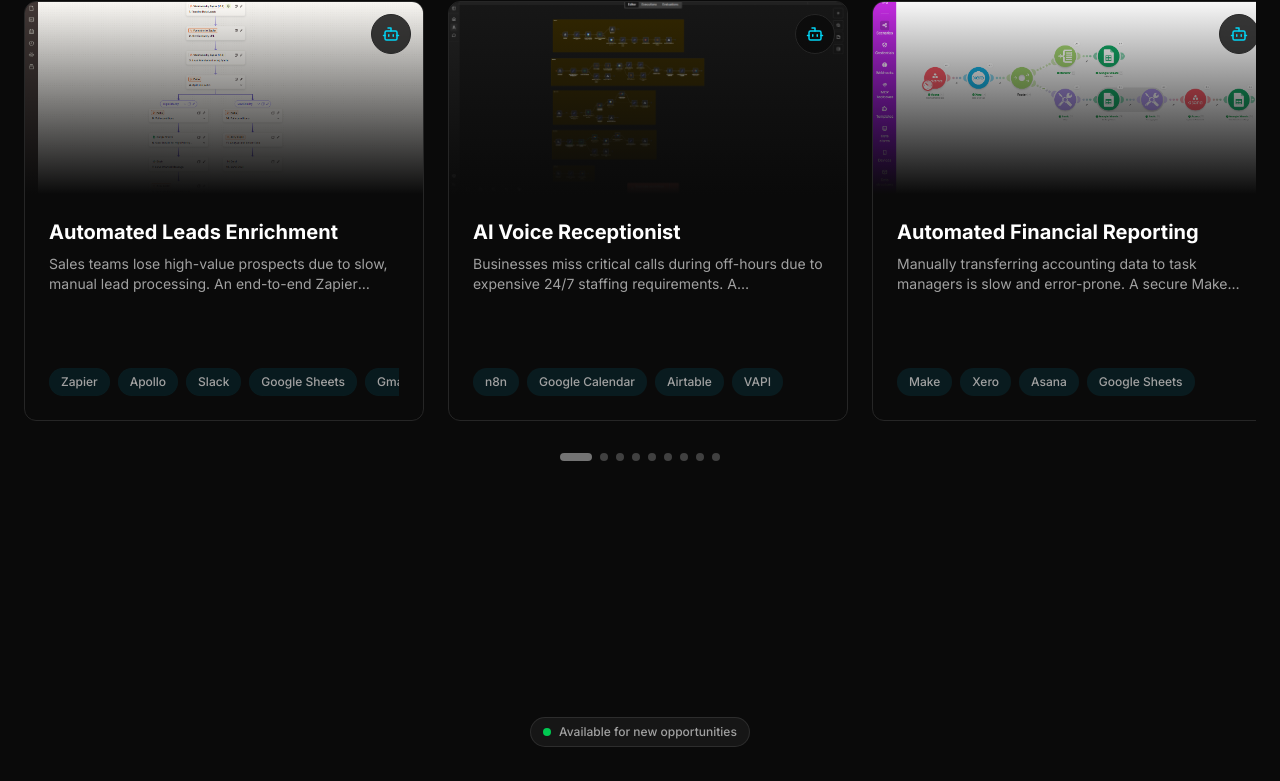
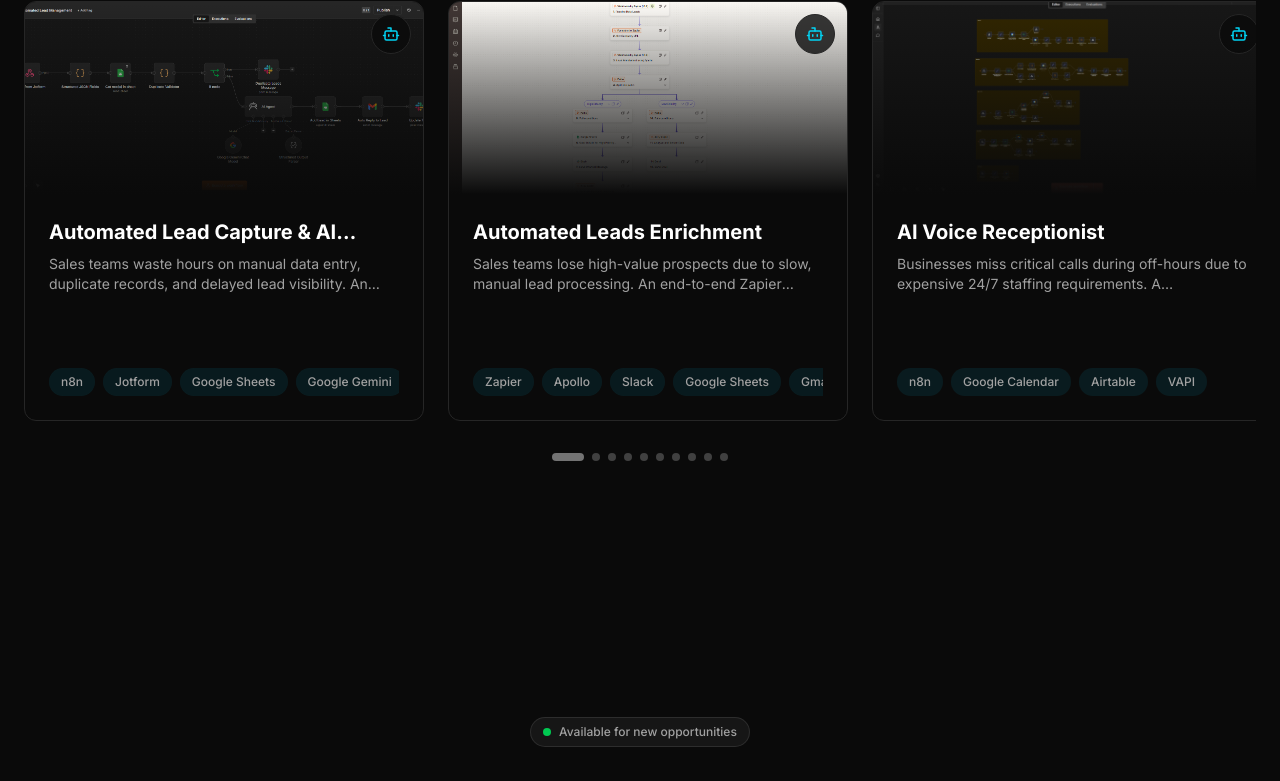
Before and after one commit to ken122704/portfolio, a Next.js app: page / in a window 1280 px wide. Shown: the part 5867-6648 px from the top of the page. Built offline with nearby package versions, Linux system fonts and the light colour scheme.

Commit message:
Added automation project

```diff
--- a/components/Projects.tsx
+++ b/components/Projects.tsx
@@ -133,6 +133,13 @@
 ];
 
 const aiProjects: Project[] = [
+  {
+    title: "Automated Lead Capture & AI Classification",
+    description:
+      "Sales teams waste hours on manual data entry, duplicate records, and delayed lead visibility. An end-to-end n8n automation was built to capture, deduplicate, and AI-classify leads in real time — automatically logging to Google Sheets, sending instant email replies, and notifying the team on Slack with priority scoring powered by Google Gemini.",
+    tool: ["n8n", "Jotform", "Google Sheets", "Google Gemini", "Gmail", "Slack"],
+    image: "Automated Lead Capture AI Classification.png"
+  },
   {
     title: "Automated Leads Enrichment",
     description:
```
Also changed, not shown: public/Automated Lead Capture AI Classification.png (added).
